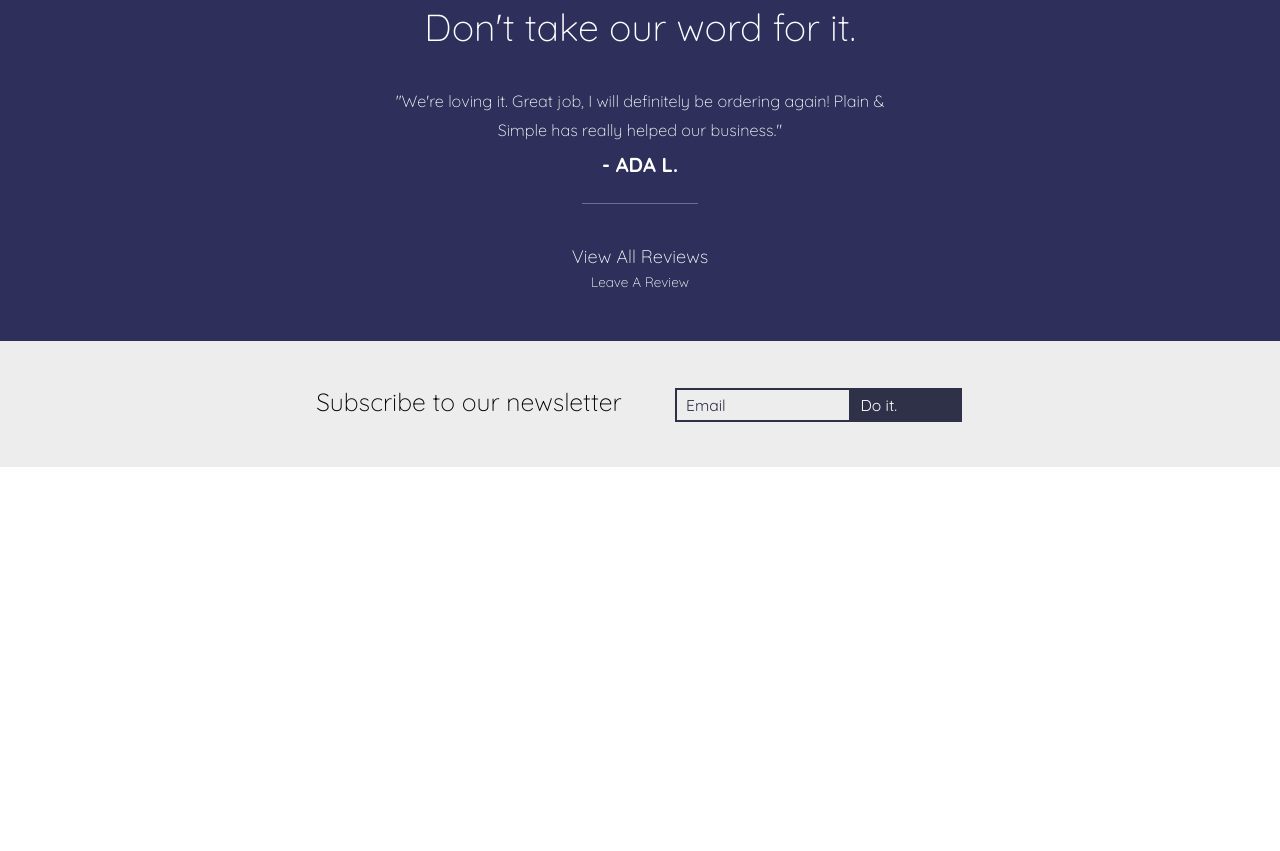
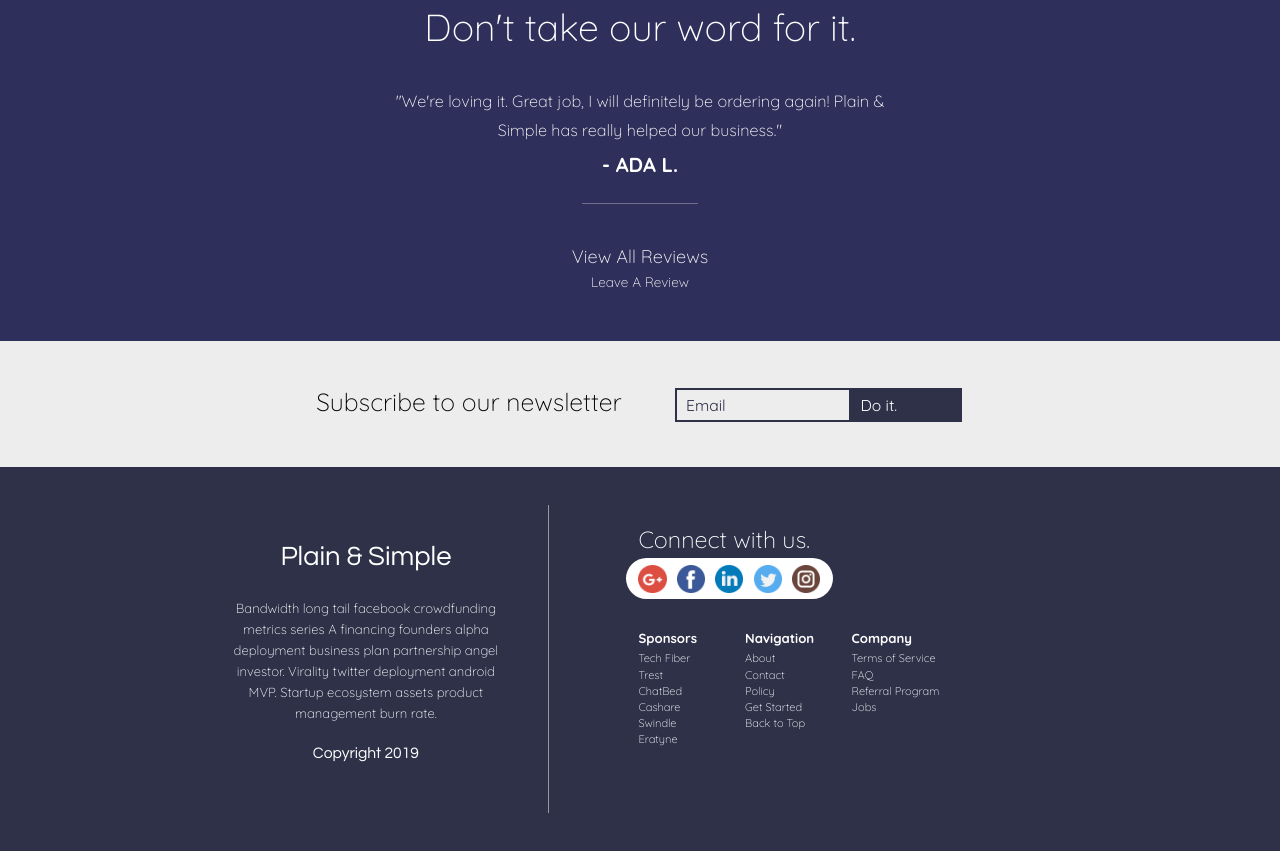
Before and after one commit to NemanjaPopov/Plain-Simple, a plain HTML site: page index.html in a window 1280 px wide. Shown: the part 2081-2932 px from the top of the page. Before the commit the page ends 2548 px from the top, so only its background shows below. Drawn offline with Linux system fonts and the light colour scheme.

Commit message:
Project-Plain&Simple *added html structure and style for section footer

```diff
--- a/index.html
+++ b/index.html
@@ -124,14 +124,65 @@
             <div>
                 <h2>Subscribe to our newsletter</h2>
 
-                <form  spellcheck="false">
+                <form spellcheck="false">
                     <input type="email" id="email" name="subscriber_email" placeholder="Email">
                     <input type="submit" id="submit" name="submit" value="Do it.">
                 </form>
             </div>
         </section>
 
+        <footer id="footer-section">
 
+            <div class="container">
+                <div id="branding">
+                    <h3 class="alt-font">Plain & Simple</h3>
+                    <p>Bandwidth long tail facebook crowdfunding metrics series A financing founders alpha deployment business plan partnership angel investor. Virality twitter deployment android MVP. Startup ecosystem assets product management burn rate.</p>
+                    <h5 class="alt-font">Copyright 2019</h5>
+                </div>
+
+                <div id="links">
+                    <h3>Connect with us.</h3>
+                    <div id="social-icons">
+                        <img src="images/google-plus.png" alt="A google plus icon">
+                        <img src="images/facebook.png" alt="A facebook icon">
+                        <img src="images/linkedin.png" alt="A linkedin icon">
+                        <img src="images/twitter.png" alt="A twitter icon">
+                        <img src="images/instagram.png" alt="An instagram icon">
+                    </div>
+
+                    <nav>
+                        <ul>
+                            <li><h6>Sponsors</h6></li>
+                            <li><a href="#">Tech Fiber</a></li>
+                            <li><a href="#">Trest</a></li>
+                            <li><a href="#">ChatBed</a></li>
+                            <li><a href="#">Cashare</a></li>
+                            <li><a href="#">Swindle</a></li>
+                            <li><a href="#">Eratyne</a></li>
+                        </ul>
+
+                        <ul>
+                            <li><h6>Navigation</h6></li>
+                            <li><a href="#">About</a></li>
+                            <li><a href="#">Contact</a></li>
+                            <li><a href="#">Policy</a></li>
+                            <li><a href="#">Get Started</a></li>
+                            <li><a href="#">Back to Top</a></li>
+                        </ul>
+
+                        <ul>
+                            <li><h6>Company</h6></li>
+                            <li><a href="#">Terms of Service</a></li>
+                            <li><a href="#">FAQ</a></li>
+                            <li><a href="#">Referral Program</a></li>
+                            <li><a href="#">Jobs</a></li>
+                        </ul>
+                    </nav>
+                </div>
+
+
+            </div>
+        </footer>
 
 
     </body>
--- a/styles.css
+++ b/styles.css
@@ -447,3 +447,103 @@ ul {
     background-color: #ededed;
     color: #2f3149;
 }
+
+
+
+#footer-section {
+    background-color: #2f3149;
+    padding: 3rem 0;
+}
+
+#footer-section .container {
+    font-size: 0;
+}
+
+#footer-section #branding {
+    display: inline-block;
+    box-sizing: border-box;
+    width: 40%;
+    text-align: center;
+    color: white;
+    border-right: 1px solid rgba(255, 255, 255, .5);
+    padding: 3rem 0 4rem;
+}
+
+#footer-section #branding h3 {
+    font-size: calc(1.2rem + 12px);
+}
+
+#footer-section #branding p {
+    width: 76%;
+    margin: 2em auto 0;
+    font-size: calc(.4rem + 8px);
+    font-weight: 300;
+    line-height: 160%;
+}
+
+#footer-section #branding h5 {
+    font-size: calc(.6rem + 8px);
+    margin-top: 1.4em;
+}
+
+#footer-section #links {
+    display: inline-block;
+    box-sizing: border-box;
+    vertical-align: top;
+    padding: 1.6rem 6rem;
+    width: 60%;
+    color: white;
+}
+
+#footer-section #links h3 {
+    font-size: calc(1.2rem + 8px);
+    font-weight: 300;
+    padding-bottom: 4px;
+    padding-left: 1rem;
+}
+
+#footer-section #links #social-icons {
+    background-color: white;
+    display: inline-block;
+    padding: .1rem .6rem;
+    border-radius: 500px;
+    margin-bottom: 2.4rem;
+}
+
+#footer-section #links #social-icons img {
+    width: 2.2rem;
+    padding: .4rem;
+}
+
+#footer-section #links #social-icons img:hover {
+    width: 2.4rem;
+}
+
+#footer-section #links nav {
+    padding-left: 1rem;
+}
+
+#footer-section #links ul {
+    display: inline-block;
+    width: 28%;
+    vertical-align: top;
+}
+
+#footer-section #links ul h6 {
+    font-size: calc(.4rem + 8px);
+    font-weight: 700;
+    margin-bottom: .4em;
+}
+
+#footer-section #links ul a {
+    font-size: calc(.4rem + 6px);
+    font-weight: 300;
+    color: white;
+    text-decoration: none;
+    display: inline-block;
+    padding-bottom: .2em;
+}
+
+#footer-section #links ul a:hover {
+    opacity: .4;
+}
```
